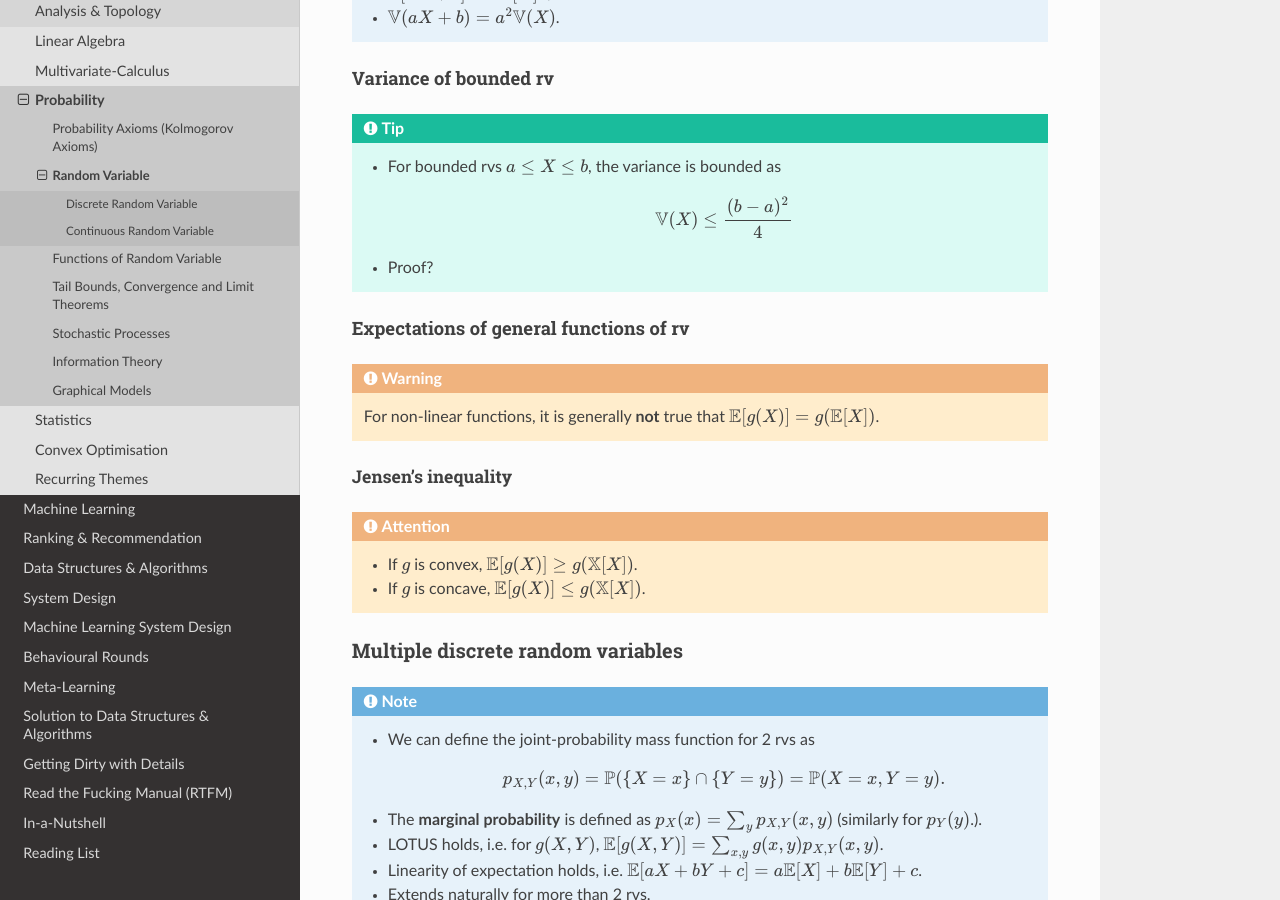
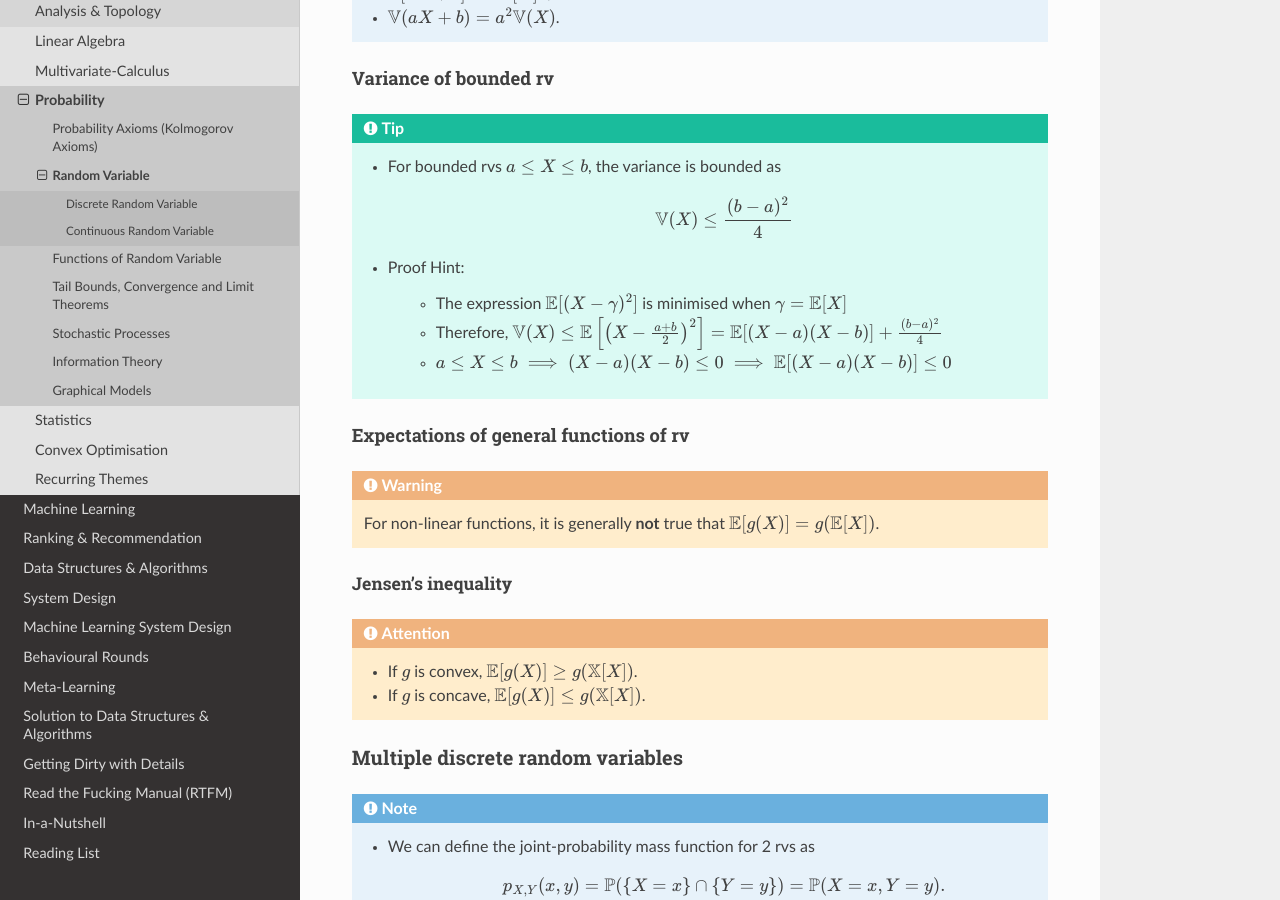
Before and after one commit to uselesstechjunks/leetcode, a Sphinx documentation site: the page built from docs/source/math/prob/rv.rst, in a window 1280 px wide and 900 px high, scrolled down 1846 px. Built offline with Sphinx 7.4.7 and the Read the Docs theme 2.0.0, drawn with Linux system fonts in a browser that asks for light colours.

Commit message:
Update rv.rst

```diff
--- a/docs/source/math/prob/rv.rst
+++ b/docs/source/math/prob/rv.rst
@@ -69,7 +69,11 @@ Variance of bounded rv
 	* For bounded rvs :math:`a\leq X\leq b`, the variance is bounded as
 
 		.. math:: \mathbb{V}(X)\leq\frac{(b-a)^2}{4}
-	* Proof?
+	* Proof Hint:
+
+		* The expression :math:`\mathbb{E}[(X-\gamma)^2]` is minimised when :math:`\gamma=\mathbb{E}[X]`
+		* Therefore, :math:`\mathbb{V}(X)\leq\mathbb{E}\left[\left(X-\frac{a+b}{2}\right)^2\right]=\mathbb{E}[(X-a)(X-b)]+\frac{(b-a)^2}{4}`
+		* :math:`a\leq X\leq b\implies (X-a)(X-b)\leq 0\implies \mathbb{E}[(X-a)(X-b)]\leq 0`
 
 Expectations of general functions of rv
 --------------------------------------------------------
```
